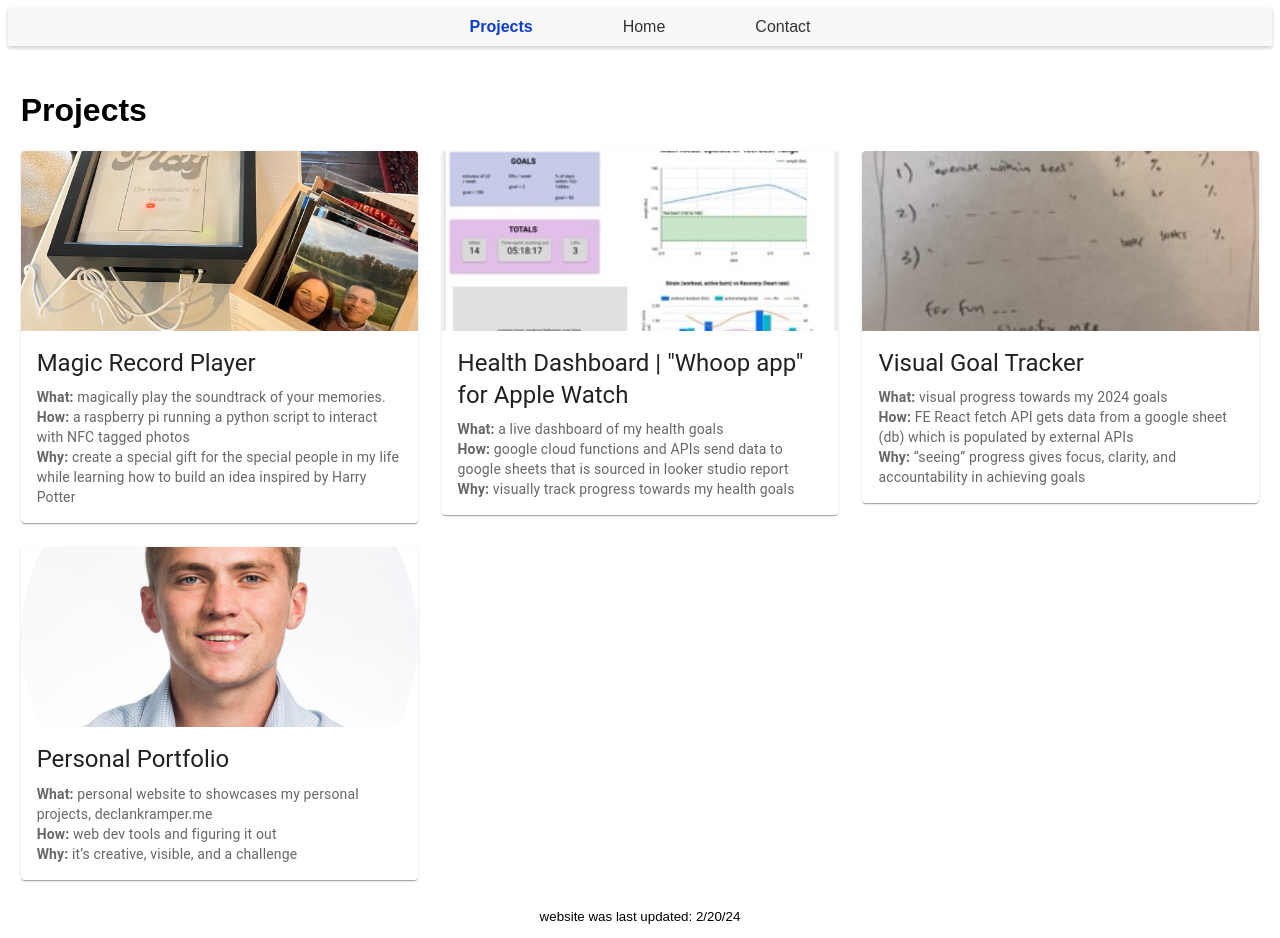
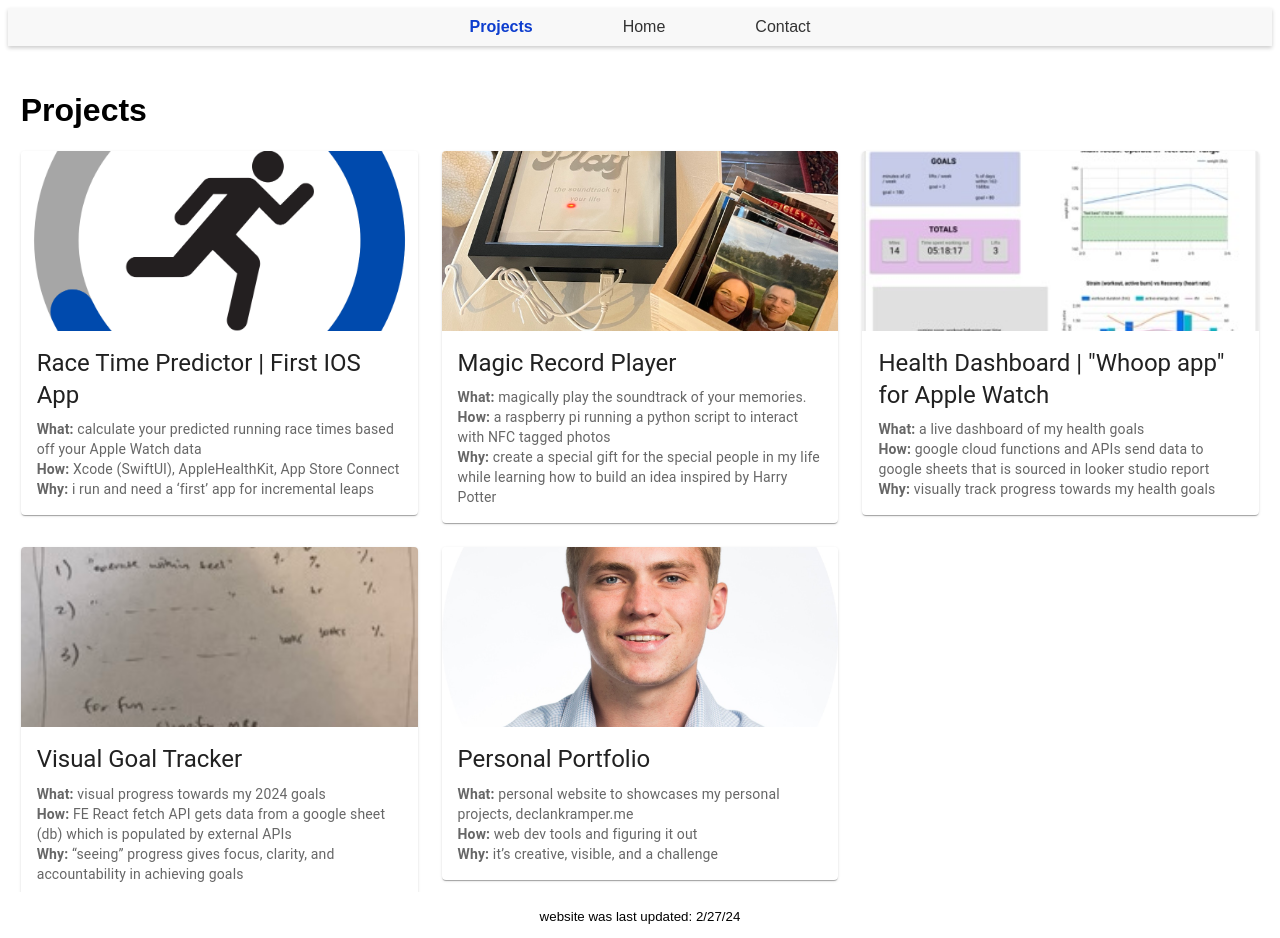
Before and after one commit to declankra/my-portfolio, a React (Create React App) app: page /projects in a window 1280 px wide. Shown: the top 938 px of the page. Built offline with nearby package versions, Linux system fonts and the light colour scheme; what webfontloader would draw is missing.

Commit message:
added app icon project

```diff
--- a/src/components/Footer.js
+++ b/src/components/Footer.js
@@ -4,7 +4,7 @@ import './Footer.css';
 function Footer() {
   return (
     <div className="Footer">
-      <p>website was last updated: 2/20/24</p>
+      <p>website was last updated: 2/27/24</p>
       <p>see github repo for online portfolio updates: <a href="https://github.com/declankra/my-portfolio">declankra/my-portfolio</a> </p>
     </div>
   );
--- a/src/components/ProjectsGrid.js
+++ b/src/components/ProjectsGrid.js
@@ -7,6 +7,14 @@ import ProjectCard from './ProjectCard';
 const ProjectsGrid = () => {
     // Example data - this could come from a database or API in a real-world scenario
     const projects = [
+        {
+            imageUrl: require(`../images/RaceTimePredictorAppIcon.jpeg`),
+            title: 'Race Time Predictor | First IOS App',
+            what: 'calculate your predicted running race times based off your Apple Watch data',
+            how: ' Xcode (SwiftUI), AppleHealthKit, App Store Connect',
+            why: "i run and need a ‘first’ app for incremental leaps",
+            url: 'https://declankramper.notion.site/Race-Time-Predictor-App-6a485fdb13d84d07ab26e2aa7c3b2de0?pvs=4'
+        },
         {
             imageUrl: require(`../images/recordPlayer.jpeg`),
             title: 'Magic Record Player',
@@ -40,6 +48,7 @@ const ProjectsGrid = () => {
             url: 'https://declankramper.notion.site/My-Online-Portfolio-23b32f724d974f9c905ea25c86e580a9?pvs=4'
         },
 
+
         // ... more projects
     ];
 
```
Also changed, not shown: src/images/RaceTimePredictorAppIcon.jpeg (added).
